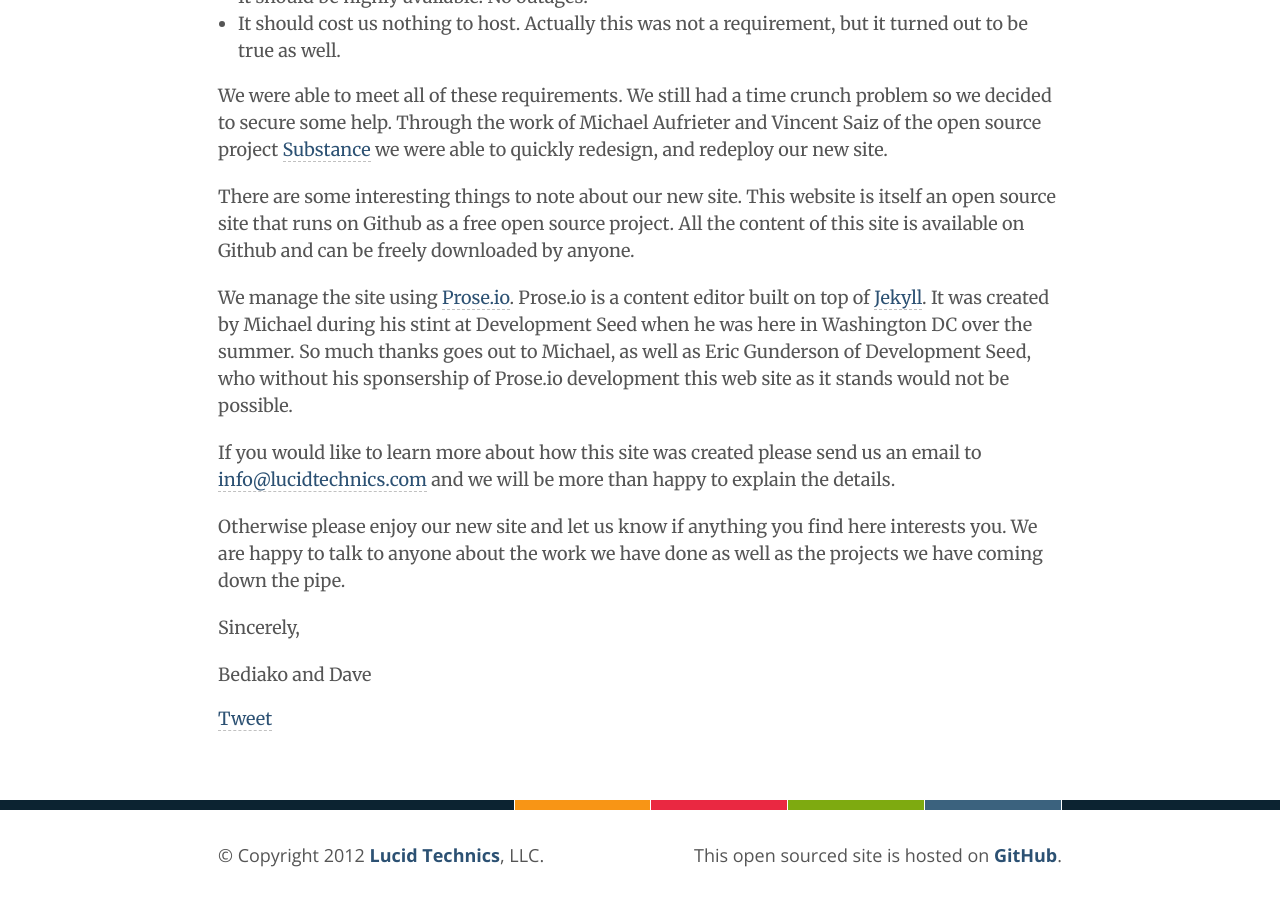
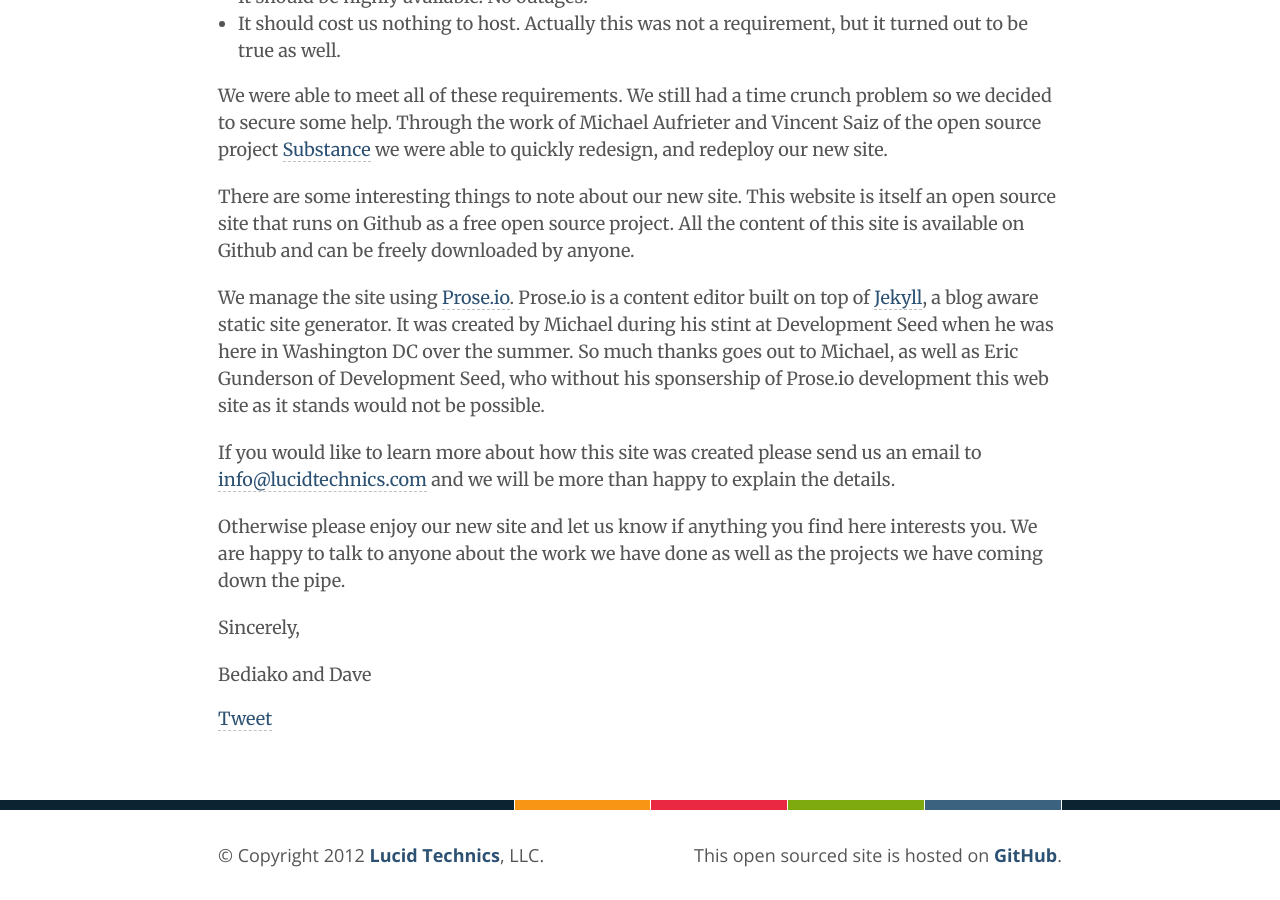
Before and after one commit to LucidTechnics/lucidtechnics.github.com, a Jekyll site: the page built from _posts/articles/2012-12-12-site-launch.md, in a window 1280 px wide and 900 px high, scrolled down 1215 px. Built offline with Jekyll 4.4.1, drawn with Linux system fonts in a browser that asks for light colours; nearby versions of some CDN libraries; comment, search, counter and statistics services are not loaded.

Commit message:
Updated _posts/articles/2012-12-12-site-launch.md

```diff
--- a/_posts/articles/2012-12-12-site-launch.md
+++ b/_posts/articles/2012-12-12-site-launch.md
@@ -28,7 +28,7 @@
 
 There are some interesting things to note about our new site.  This website is itself an open source site that runs on Github as a free open source project.  All the content of this site is available on Github and can be freely downloaded by anyone.
 
-We manage the site using [Prose.io](http://developmentseed.org/blog/2012/june/25/prose-a-content-editor-for-github/).  Prose.io is a content editor built on top of [Jekyll](https://github.com/mojombo/jekyll).  It was created by Michael during his stint at Development Seed when he was here in Washington DC over the summer.  So much thanks goes out to Michael, as well as Eric Gunderson of Development Seed, who without his sponsership of Prose.io development this web site as it stands would not be possible.
+We manage the site using [Prose.io](http://developmentseed.org/blog/2012/june/25/prose-a-content-editor-for-github/).  Prose.io is a content editor built on top of [Jekyll](https://github.com/mojombo/jekyll), a blog aware static site generator.  It was created by Michael during his stint at Development Seed when he was here in Washington DC over the summer.  So much thanks goes out to Michael, as well as Eric Gunderson of Development Seed, who without his sponsership of Prose.io development this web site as it stands would not be possible.
 
 If you would like to learn more about how this site was created please send us an email to [info@lucidtechnics.com]("mailto:info@lucidtechnics.com") and we will be more than happy to explain the details.
 
```
